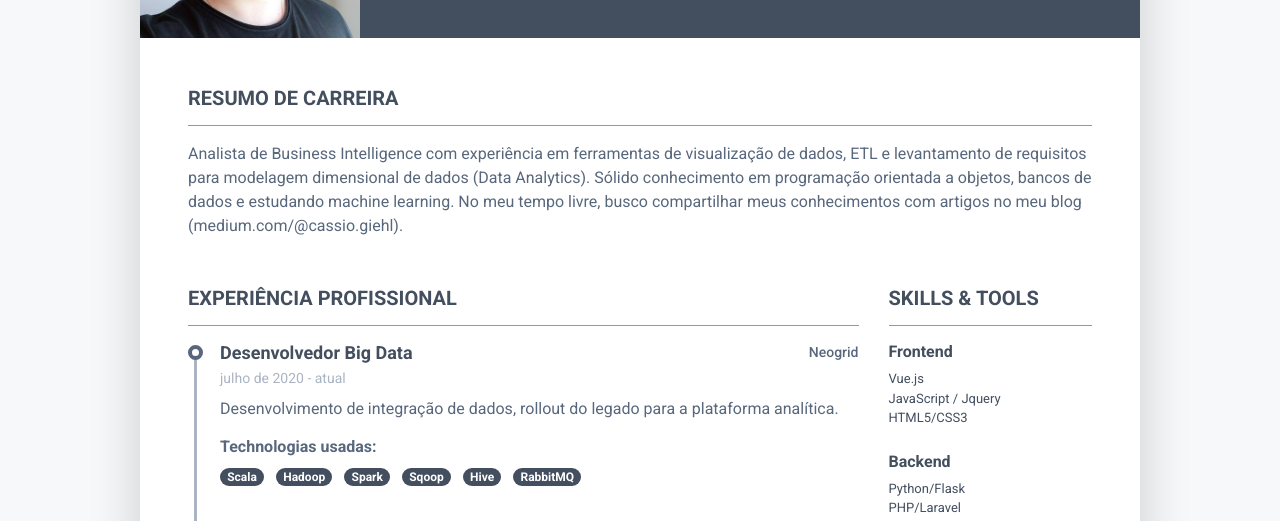
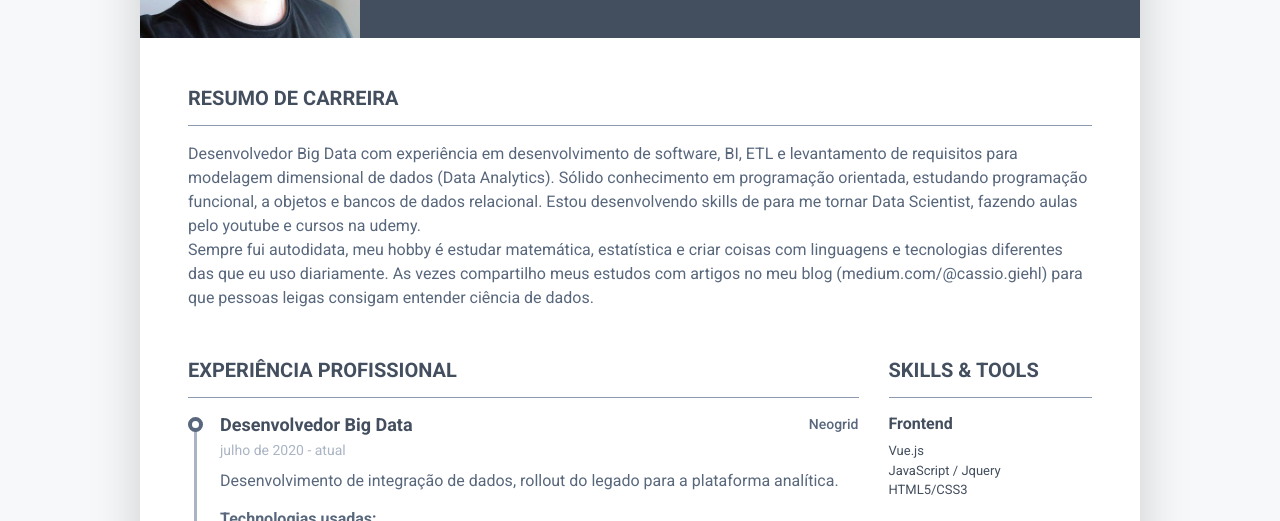
Before and after one commit to cassiogiehl/cassiogiehl.github.io, a plain HTML site: page index.html in a window 1280 px wide. Shown: the part 212-733 px from the top of the page. Drawn offline with Linux system fonts and the light colour scheme.

Commit message:
update resumo de carreira

```diff
--- a/index.html
+++ b/index.html
@@ -71,8 +71,11 @@
 				    <h2 class="resume-section-title text-uppercase font-weight-bold pb-3 mb-3">Resumo de Carreira</h2>
 				    <div class="resume-section-content">
 					    <p class="mb-0">
-							Analista de Business Intelligence com experiência em ferramentas de visualização de dados, ETL e levantamento de requisitos para modelagem dimensional de dados (Data Analytics).
-							Sólido conhecimento em programação orientada a objetos, bancos de dados e estudando machine learning. No meu tempo livre, busco compartilhar meus conhecimentos com artigos no meu blog (medium.com/@cassio.giehl).
+							Desenvolvedor Big Data com experiência em desenvolvimento de software, BI, ETL e levantamento de requisitos para modelagem dimensional de dados (Data Analytics). Sólido conhecimento em programação orientada, estudando programação funcional, a objetos e bancos de dados relacional. Estou desenvolvendo skills de para me tornar Data Scientist, fazendo aulas pelo youtube e cursos na udemy.
+<br>
+Sempre fui autodidata, meu hobby é estudar matemática, estatística e criar coisas com linguagens e tecnologias diferentes das que eu uso diariamente. As vezes compartilho meus estudos com artigos no meu blog (medium.com/@cassio.giehl) para que pessoas leigas consigam entender ciência de dados.
+
+
 						</p>
 				    </div>
 			    </section><!--//summary-section-->
```
